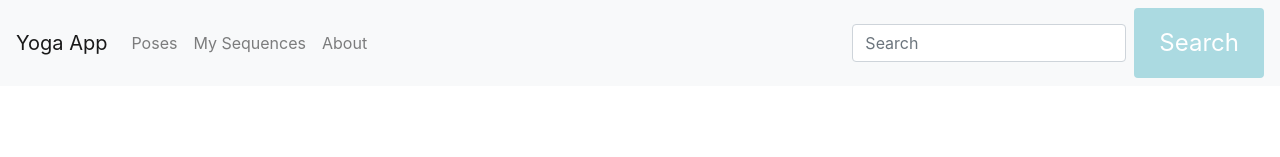
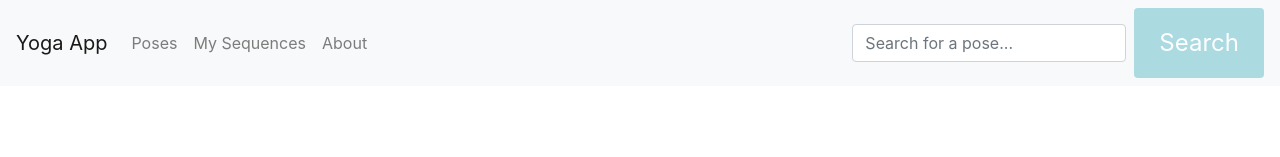
Before and after one commit to marykang09/project-frontend, a React (Create React App) app: page / in a window 1280 px wide. Shown: the top 157 px of the page. Built offline with nearby package versions, Linux system fonts and the light colour scheme; no server answers.

Commit message:
changed searchbar placeholder text

```diff
--- a/src/components/NavBar.js
+++ b/src/components/NavBar.js
@@ -29,7 +29,6 @@ const NavBar = (props) => {
 
                 <Form inline>
                 <SearchBar />
-                {/* <FormControl type="text" placeholder="Search" className="mr-sm-2" /> */}
                     <>
                     <style type="text/css">
                         {`
--- a/src/components/SearchBar.js
+++ b/src/components/SearchBar.js
@@ -9,7 +9,7 @@ const SearchBar = (props) => {
         <div>
             <FormControl
                 type="text"
-                placeholder="Search"
+                placeholder="Search for a pose..."
                 className="mr-sm-2"
                 value={props.value}
                 onChange={e => props.onChange(e.target.value)} />
```
